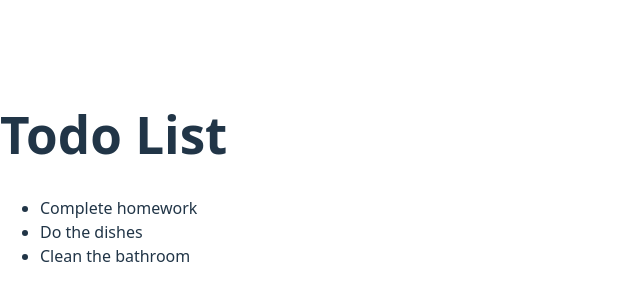
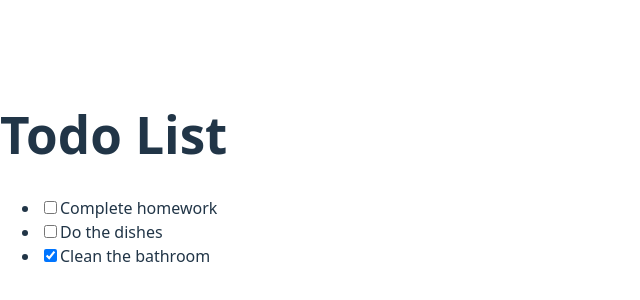
Before and after one commit to NovAldesign/R-ALAB320H.9.1, a React (Vite) app: page / in a window 1280 px wide. Shown: the part 222-522 px from the top of the page, without its empty margins (0-640 px from the left). Built offline with nearby package versions, Linux system fonts and the light colour scheme.

Commit message:
added checkbox input to li

```diff
--- a/src/App.jsx
+++ b/src/App.jsx
@@ -7,12 +7,21 @@ export default function App() {
     { id: 3, title: "Clean the bathroom", completed: true, isEditing: false },
   ]);
 
-  return (
+return (
     <div>
       <h1>Todo List</h1>
       <ul>
         {todos.map((todo) => (
-          <li key={todo.title}>
+          <li key={todo.id}>
+            <input
+              type="checkbox"
+              checked={todo.completed}
+              onChange={() =>
+                setTodos(todos.map((t) =>
+                  t.id === todo.id ? { ...t, completed: !t.completed } : t
+                ))
+              }
+            />
             <span>{todo.title}</span>
           </li>
         ))}
```
